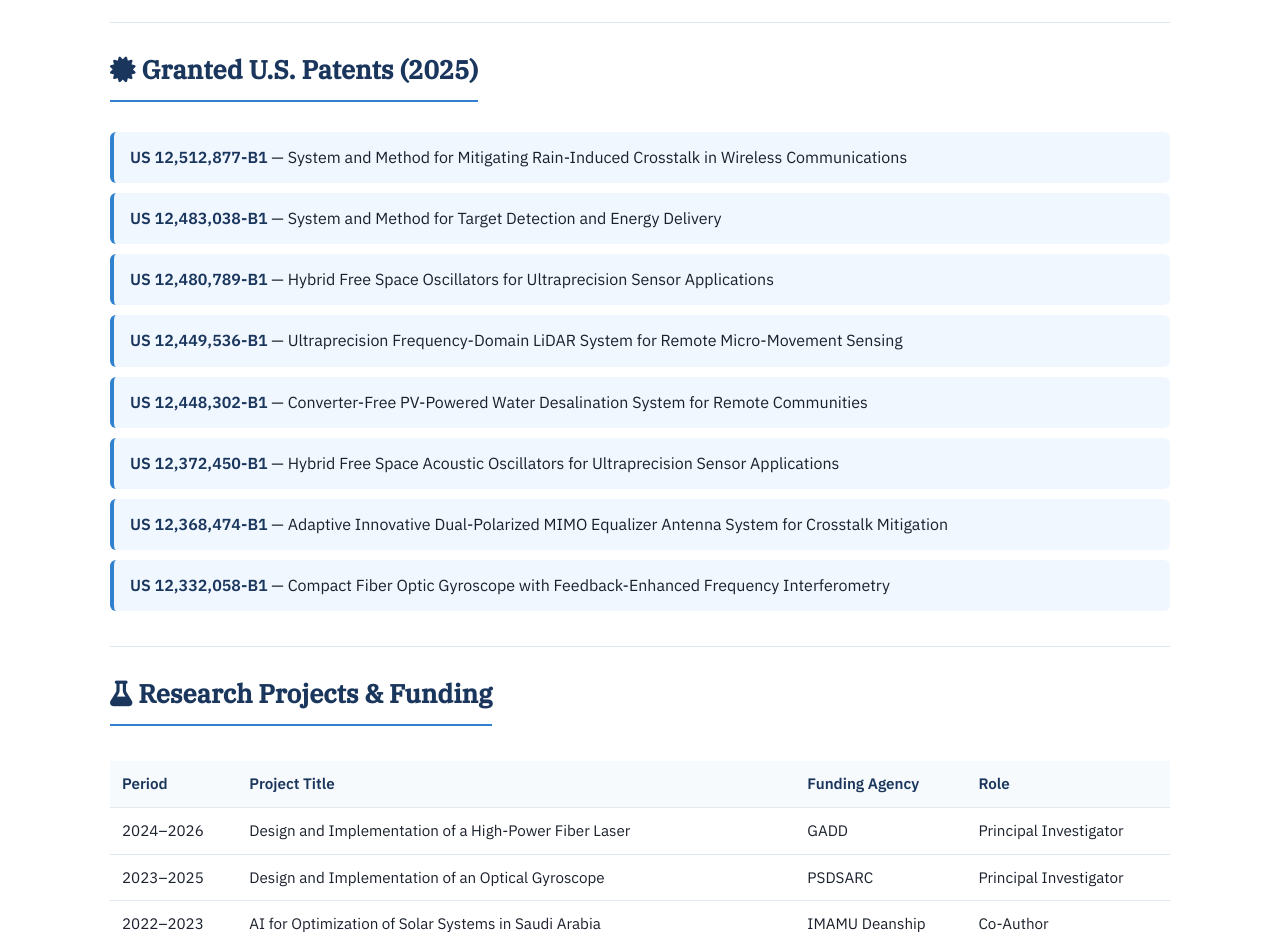
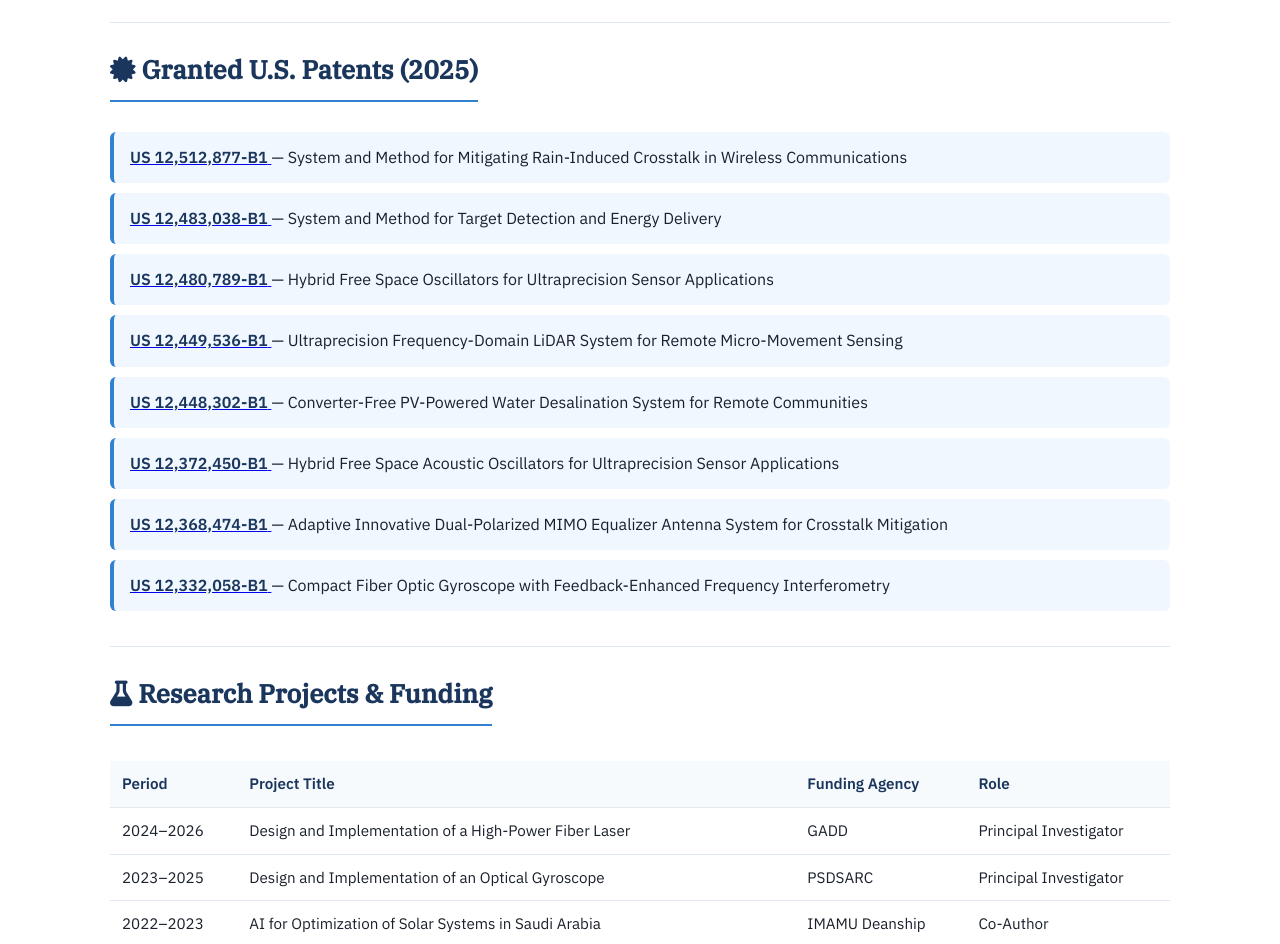
Before and after one commit to Mohamed-Y-Shalaby/Mohamed-Y-Shalaby, a plain HTML site: page index.html in a window 1280 px wide. Shown: the part 2840-3784 px from the top of the page. Drawn offline with Linux system fonts and the light colour scheme.

Commit message:
Update index.html

```diff
--- a/index.html
+++ b/index.html
@@ -412,33 +412,64 @@
     <p style="margin-top:15px"><a href="https://scholar.google.com/citations?user=vuQSzBYAAAAJ&hl=en" target="_blank" class="pub-link"><strong>→ View all 60+ publications on Google Scholar</strong></a></p>
   </section>
 
-  <!-- Patents -->
+   <!-- Patents -->
   <section>
     <h2><i class="fas fa-certificate"></i> Granted U.S. Patents (2025)</h2>
 
     <div class="patent">
-      <span class="patent-number">US 12,512,877-B1</span> — System and Method for Mitigating Rain-Induced Crosstalk in Wireless Communications
+      <a href="https://patents.google.com/patent/US12512877B1" target="_blank" class="patent-number-link">
+        <span class="patent-number">US 12,512,877-B1</span>
+      </a>
+      — System and Method for Mitigating Rain-Induced Crosstalk in Wireless Communications
     </div>
+
     <div class="patent">
-      <span class="patent-number">US 12,483,038-B1</span> — System and Method for Target Detection and Energy Delivery
+      <a href="https://patents.google.com/patent/US12483038B1" target="_blank" class="patent-number-link">
+        <span class="patent-number">US 12,483,038-B1</span>
+      </a>
+      — System and Method for Target Detection and Energy Delivery
     </div>
+
     <div class="patent">
-      <span class="patent-number">US 12,480,789-B1</span> — Hybrid Free Space Oscillators for Ultraprecision Sensor Applications
+      <a href="https://patents.google.com/patent/US12480789B1" target="_blank" class="patent-number-link">
+        <span class="patent-number">US 12,480,789-B1</span>
+      </a>
+      — Hybrid Free Space Oscillators for Ultraprecision Sensor Applications
     </div>
+
     <div class="patent">
-      <span class="patent-number">US 12,449,536-B1</span> — Ultraprecision Frequency-Domain LiDAR System for Remote Micro-Movement Sensing
+      <a href="https://patents.google.com/patent/US12449536B1" target="_blank" class="patent-number-link">
+        <span class="patent-number">US 12,449,536-B1</span>
+      </a>
+      — Ultraprecision Frequency-Domain LiDAR System for Remote Micro-Movement Sensing
     </div>
+
     <div class="patent">
-      <span class="patent-number">US 12,448,302-B1</span> — Converter-Free PV-Powered Water Desalination System for Remote Communities
+      <a href="https://patents.google.com/patent/US12448302B1" target="_blank" class="patent-number-link">
+        <span class="patent-number">US 12,448,302-B1</span>
+      </a>
+      — Converter-Free PV-Powered Water Desalination System for Remote Communities
     </div>
+
     <div class="patent">
-      <span class="patent-number">US 12,372,450-B1</span> — Hybrid Free Space Acoustic Oscillators for Ultraprecision Sensor Applications
+      <a href="https://patents.google.com/patent/US12372450B1" target="_blank" class="patent-number-link">
+        <span class="patent-number">US 12,372,450-B1</span>
+      </a>
+      — Hybrid Free Space Acoustic Oscillators for Ultraprecision Sensor Applications
     </div>
+
     <div class="patent">
-      <span class="patent-number">US 12,368,474-B1</span> — Adaptive Innovative Dual-Polarized MIMO Equalizer Antenna System for Crosstalk Mitigation
+      <a href="https://patents.google.com/patent/US12368474B1" target="_blank" class="patent-number-link">
+        <span class="patent-number">US 12,368,474-B1</span>
+      </a>
+      — Adaptive Innovative Dual-Polarized MIMO Equalizer Antenna System for Crosstalk Mitigation
     </div>
+
     <div class="patent">
-      <span class="patent-number">US 12,332,058-B1</span> — Compact Fiber Optic Gyroscope with Feedback-Enhanced Frequency Interferometry
+      <a href="https://patents.google.com/patent/US12332058B1" target="_blank" class="patent-number-link">
+        <span class="patent-number">US 12,332,058-B1</span>
+      </a>
+      — Compact Fiber Optic Gyroscope with Feedback-Enhanced Frequency Interferometry
     </div>
   </section>
 
```
